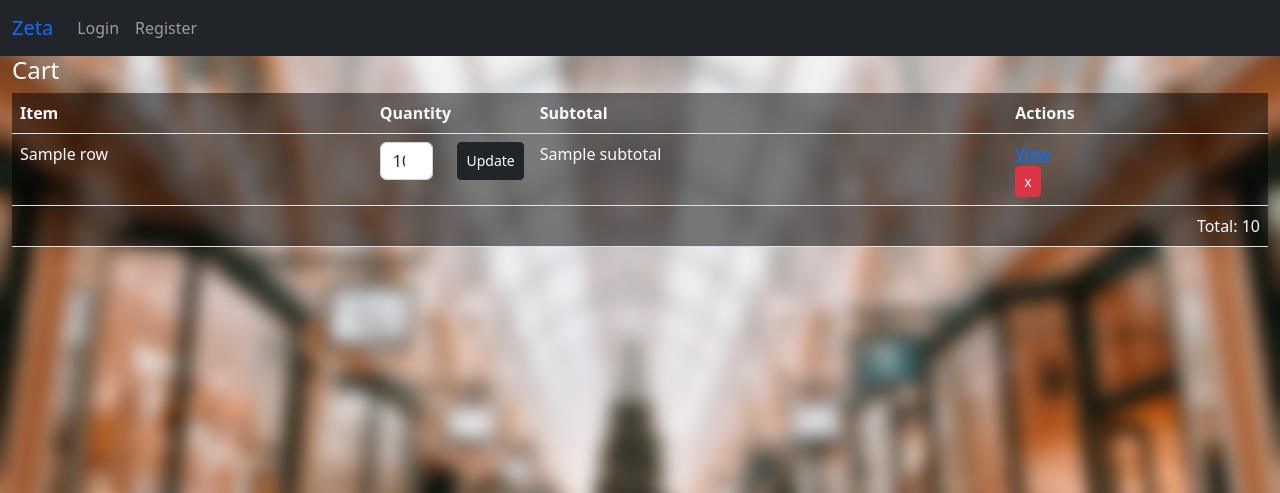
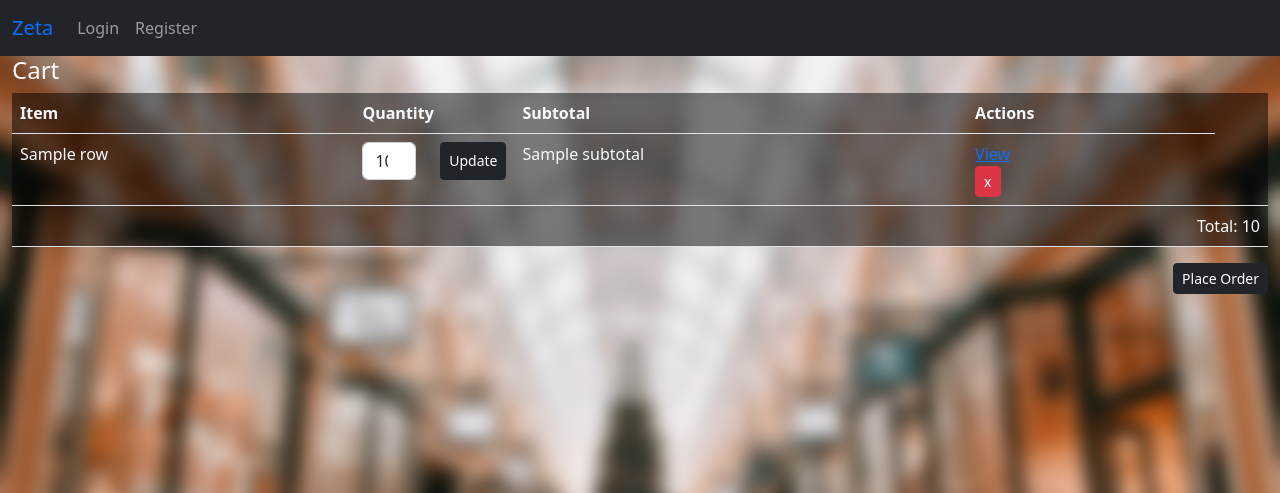
Before and after one commit to RisheekK/IS601-006, a Flask app: template Project/templates/cart.html in a window 1280 px wide. Shown: the top 493 px of the page. Run offline with Flask 2, Linux system fonts and the light colour scheme; the template is opened without the code that fills it: most values are stand-ins (such as "Sample title", 1, 10 or a date in 2020).

Commit message:
changes to cart.html

```diff
--- a/Project/templates/cart.html
+++ b/Project/templates/cart.html
@@ -43,7 +43,9 @@
                         <input type="submit" value="x" class="btn btn-danger btn-sm" />
                     </form>
                 </td>
+                <td>
                 <!-- lazy delete using quantity < 0 logic -->
+                </td>
                 {# https://stackoverflow.com/a/51880609 #}
                 {% set ns.total = ns.total + row['subtotal'] %}
             </tr>
@@ -55,5 +57,10 @@
             </tr>
         </tbody>
     </table>
+    <div style="float:right">
+    <form action="{{url_for('shop.confirm_order')}}" method="POST">
+        <input type="submit" value="Place Order" class="btn btn-dark btn-sm"/>
+    </form>
+</div>
 </div>
 {% endblock %}
```
